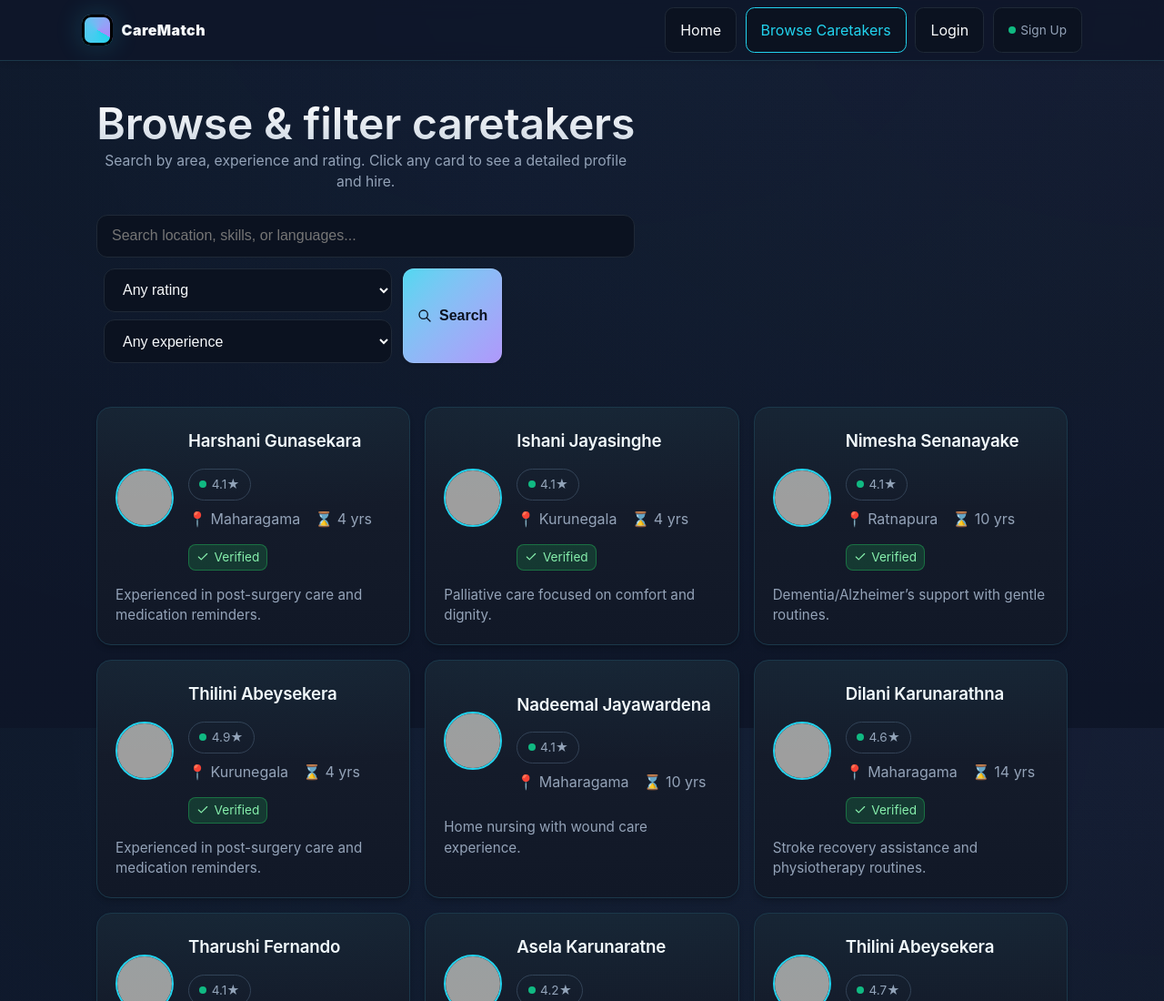
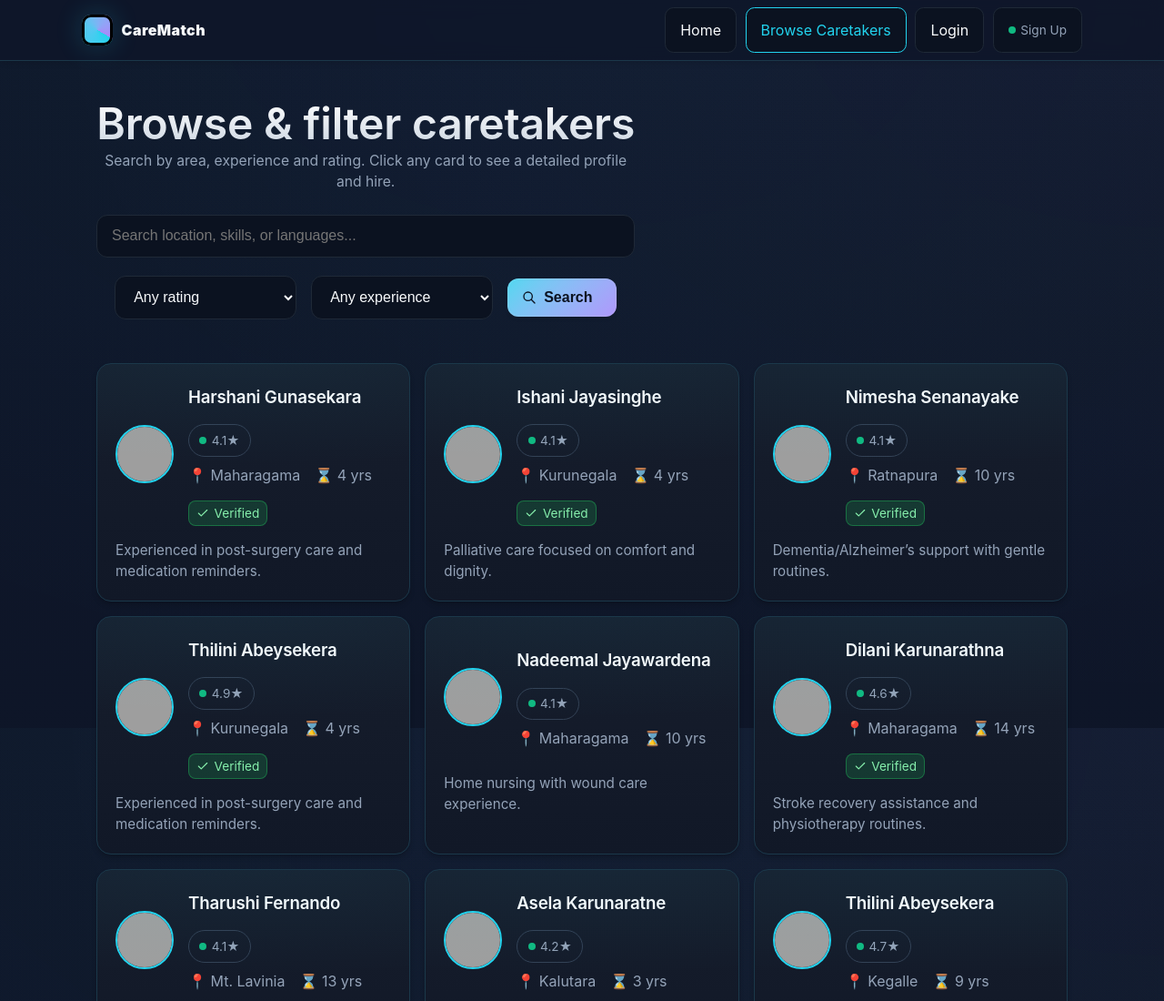
Before and after one commit to Yasashri/care-match, a plain HTML site: page caretakers.html in a window 1280 px wide. Shown: the top 1100 px of the page at 91% size. Drawn offline with Linux system fonts and the light colour scheme; grey boxes are pictures that could not be loaded.

Commit message:
CSS adjustments

```diff
--- a/caretakers.html
+++ b/caretakers.html
@@ -1,21 +1,28 @@
-<!doctype html>
+<!DOCTYPE html>
 <html lang="en">
   <head>
     <meta charset="utf-8" />
     <meta name="viewport" content="width=device-width, initial-scale=1" />
-  <link rel="preconnect" href="https://fonts.googleapis.com">
-  <link rel="preconnect" href="https://fonts.gstatic.com" crossorigin>
+    <link rel="preconnect" href="https://fonts.googleapis.com" />
+    <link rel="preconnect" href="https://fonts.gstatic.com" crossorigin />
     <title>Browse Caretakers — CareMatch</title>
-  <link rel="stylesheet" href="css/common.css">
-  <link rel="stylesheet" href="css/caretakers.css">
+    <link rel="stylesheet" href="css/common.css" />
+    <link rel="stylesheet" href="css/caretakers.css" />
   </head>
   <body>
     <div class="container hero fade-in">
       <div>
         <h1>Browse & filter caretakers</h1>
-      <p>Search by area, experience and rating. Click any card to see a detailed profile and hire.</p>
+        <p>
+          Search by area, experience and rating. Click any card to see a
+          detailed profile and hire.
+        </p>
         <div class="searchbar">
-        <input id="q" placeholder="Search location, skills, or languages..." aria-label="Search" />
+          <input
+            id="q"
+            placeholder="Search location, skills, or languages..."
+            aria-label="Search"
+          />
           <div class="filters">
             <div class="filter-group">
               <select id="minRating" aria-label="Minimum Rating">
@@ -26,15 +33,26 @@
               <select id="minExp" aria-label="Minimum Experience">
                 <option value="0">Any experience</option>
                 <option value="3">3+ years</option>
-              <option value="5">5+ years</option>
-            </select>
-          </div>
-          <button class="primary" id="filterBtn">
-            <svg width="16" height="16" fill="none" stroke="currentColor" viewBox="0 0 24 24" xmlns="http://www.w3.org/2000/svg">
-              <path stroke-linecap="round" stroke-linejoin="round" stroke-width="2" d="M21 21l-6-6m2-5a7 7 0 11-14 0 7 7 0 0114 0z"></path>
+                <option value="5">5+ years</option></select
+              ><button class="primary" id="filterBtn">
+                <svg
+                  width="16"
+                  height="16"
+                  fill="none"
+                  stroke="currentColor"
+                  viewBox="0 0 24 24"
+                  xmlns="http://www.w3.org/2000/svg"
+                >
+                  <path
+                    stroke-linecap="round"
+                    stroke-linejoin="round"
+                    stroke-width="2"
+                    d="M21 21l-6-6m2-5a7 7 0 11-14 0 7 7 0 0114 0z"
+                  ></path>
                 </svg>
                 Search
               </button>
+            </div>
           </div>
         </div>
       </div>
--- a/css/caretakers.css
+++ b/css/caretakers.css
@@ -6,25 +6,47 @@
 }
 
 .searchbar {
-  max-width: 1000px;
+  max-width: 800px;
   margin: 1.5rem auto 0;
-  align-items: center; /* vertically align input + filters on desktop */
+  display: flex;
+  flex-direction: column;
+  gap: 1rem;
 }
 
 /* Filter styles */
 .filters {
   display: flex;
-  gap: 0.75rem;
-  flex-wrap: wrap;
-  justify-content: center;
+  flex-direction: column;
+  gap: 1rem;
 }
-.filters { margin-left: .5rem; }
 
 .filter-group {
   display: flex;
-  gap: 0.5rem;
-  align-items: center;
-  flex-wrap: wrap;
+  flex-direction: column;
+  gap: 1rem;
+  width: 100%;
+}
+
+/* Desktop styles */
+@media (min-width: 768px) {
+  .searchbar {
+    gap: 1.25rem;
+  }
+
+  .filter-group {
+    flex-direction: row;
+    align-items: center;
+    justify-content: center;
+    flex-wrap: nowrap;
+  }
+
+  .filter-group select {
+    width: 200px;
+  }
+
+  .filter-group button {
+    min-width: 120px;
+  }
 }
 
 /* Card specific styles for caretakers */
@@ -101,6 +123,7 @@
 
   .searchbar {
     margin-top: 1rem;
+    gap: 1rem;
   }
 
   .filters {
@@ -108,13 +131,17 @@
   }
 
   .filter-group {
-    width: 100%;
-    justify-content: center;
+    gap: 0.75rem;
   }
 
-  .filter-group select {
-    flex: 1;
-    max-width: 150px;
+  .filter-group select,
+  .filter-group button {
+    width: 100%;
+    max-width: none;
+  }
+
+  .filter-group button {
+    margin-top: 0.25rem;
   }
 }
 
```
Lines whose indentation alone changed are shown as unchanged.
